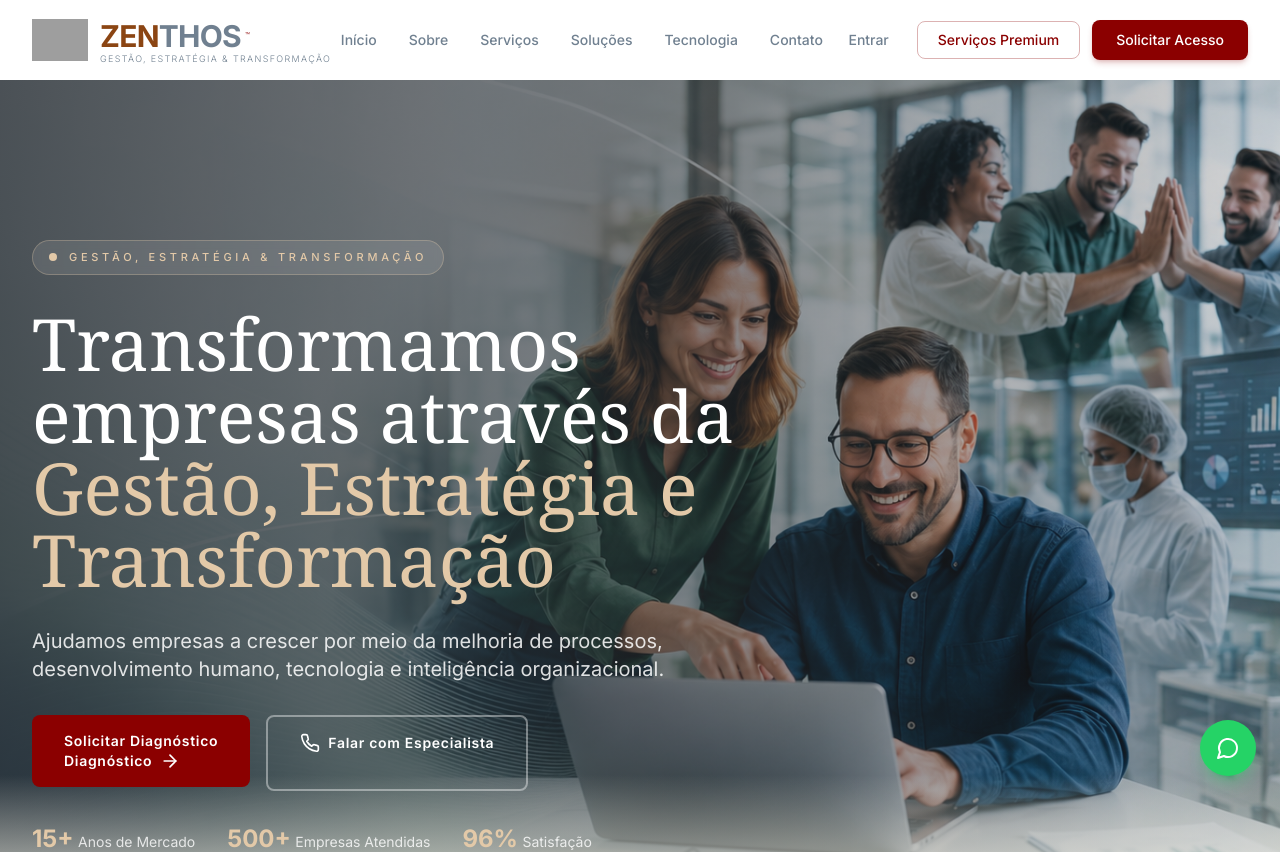
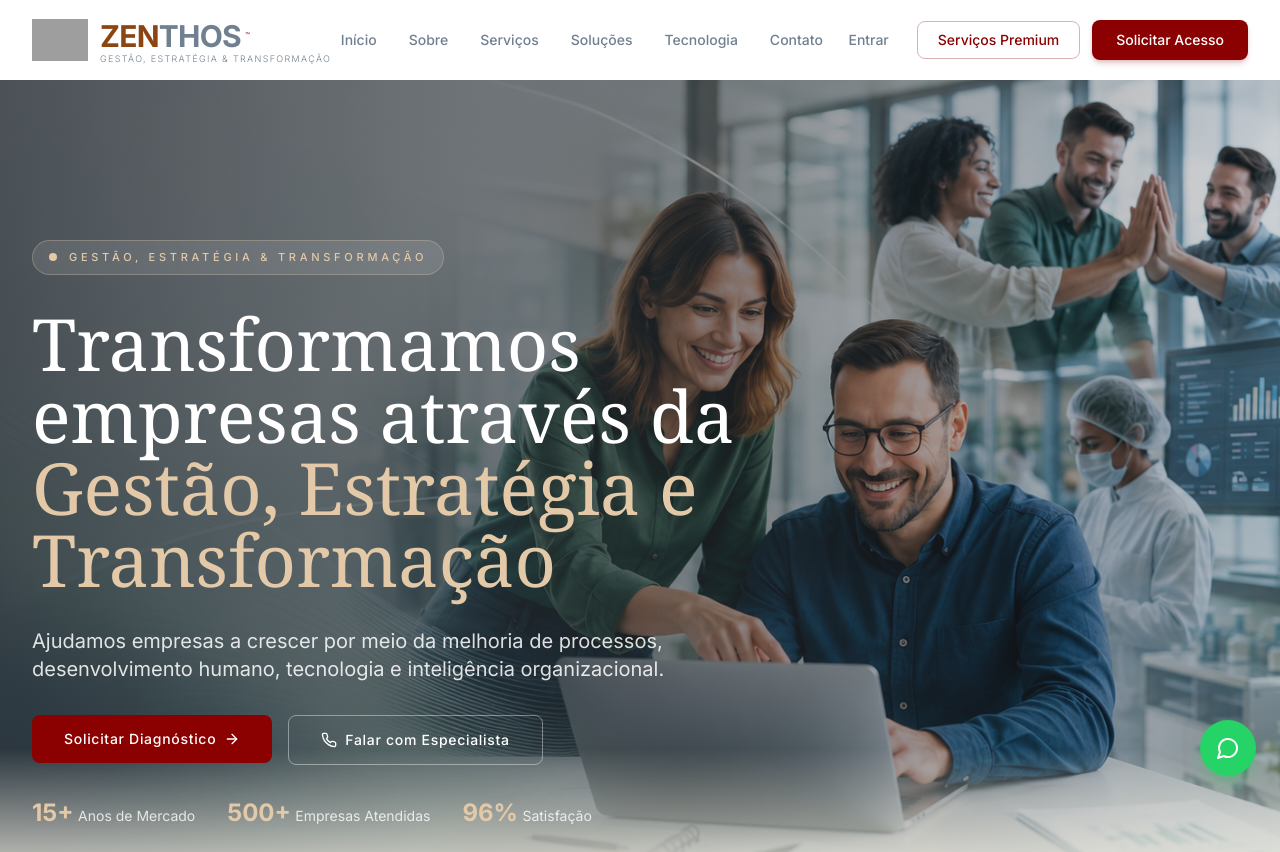
Before and after one commit to trivoroficial/consult_recruit, a Next.js app: page / in a window 1280 px wide. Shown: the top 852 px of the page. Built offline with nearby package versions, Linux system fonts and the light colour scheme; grey boxes are pictures that could not be loaded.

Commit message:
Update page.tsx

```diff
--- a/src/app/(public)/page.tsx
+++ b/src/app/(public)/page.tsx
@@ -141,25 +141,21 @@ export default function Home() {
               Ajudamos empresas a crescer por meio da melhoria de processos, desenvolvimento humano, tecnologia e inteligência organizacional.
             </motion.p>
 
-            {/* BOTÕES: Diagnóstico e Especialista */}
+            {/* BOTÕES: Diagnóstico e Especialista - SEM TEXTO REPETIDO */}
             <motion.div className="flex flex-col gap-4 sm:flex-row" initial={{ opacity: 0, y: 24 }} animate={{ opacity: 1, y: 0 }} transition={{ delay: 0.3, duration: 0.85 }}>
               <Link href="/cadastro">
-                <button className="group relative px-8 py-4 text-sm font-semibold tracking-wider text-white bg-[#8B0000] rounded-lg overflow-hidden transition-all duration-300 hover:shadow-xl hover:-translate-y-1">
-                  <span className="relative z-10">Solicitar Diagnóstico</span>
+                <button className="relative px-8 py-3.5 text-sm font-medium tracking-wider text-white bg-[#8B0000] rounded-lg overflow-hidden transition-all duration-300 hover:shadow-xl hover:-translate-y-1 group">
+                  <span className="relative z-10 flex items-center gap-2">
+                    Solicitar Diagnóstico <ArrowRight className="h-4 w-4" />
+                  </span>
                   <span className="absolute inset-0 bg-[#E3C9A8] transform translate-y-full group-hover:translate-y-0 transition-transform duration-300"></span>
-                  <span className="relative z-10 flex items-center gap-2">
-                    Diagnóstico <ArrowRight className="h-5 w-5" />
-                  </span>
                 </button>
               </Link>
-              <a href={whatsappUrl} target="_blank" rel="noopener noreferrer" className="group relative px-8 py-4 text-sm font-semibold tracking-wider text-white border-2 border-white/40 rounded-lg overflow-hidden transition-all duration-300 hover:shadow-xl hover:-translate-y-1">
+              <a href={whatsappUrl} target="_blank" rel="noopener noreferrer" className="relative px-8 py-3.5 text-sm font-medium tracking-wider text-white border border-white/40 rounded-lg overflow-hidden transition-all duration-300 hover:shadow-xl hover:-translate-y-1 group">
                 <span className="relative z-10 flex items-center gap-2">
-                  <Phone className="h-5 w-5" /> Falar com Especialista
+                  <Phone className="h-4 w-4" /> Falar com Especialista
                 </span>
                 <span className="absolute inset-0 bg-white transform translate-y-full group-hover:translate-y-0 transition-transform duration-300"></span>
-                <span className="relative z-10 text-transparent group-hover:text-[#8B0000] transition-colors duration-300 flex items-center gap-2">
-                  <Phone className="h-5 w-5" /> Falar com Especialista
-                </span>
               </a>
             </motion.div>
 
@@ -321,16 +317,18 @@ export default function Home() {
           <p className="mt-4 text-[#A1A8AE] max-w-2xl mx-auto">Vamos conversar e construir juntos o próximo capítulo da sua história.</p>
           <div className="mt-8 flex flex-col justify-center gap-3 sm:flex-row">
             <Link href="/cadastro">
-              <button className="group relative px-8 py-4 text-sm font-semibold tracking-wider text-white bg-[#8B0000] rounded-lg overflow-hidden transition-all duration-300 hover:shadow-xl hover:-translate-y-1">
-                <span className="relative z-10 flex items-center gap-2">Diagnóstico <ArrowRight className="h-5 w-5" /></span>
+              <button className="relative px-8 py-3.5 text-sm font-medium tracking-wider text-white bg-[#8B0000] rounded-lg overflow-hidden transition-all duration-300 hover:shadow-xl hover:-translate-y-1 group">
+                <span className="relative z-10 flex items-center gap-2">
+                  Solicitar Diagnóstico <ArrowRight className="h-4 w-4" />
+                </span>
                 <span className="absolute inset-0 bg-[#E3C9A8] transform translate-y-full group-hover:translate-y-0 transition-transform duration-300"></span>
-                <span className="relative z-10 text-transparent group-hover:text-[#8B0000] transition-colors duration-300 flex items-center gap-2">Diagnóstico <ArrowRight className="h-5 w-5" /></span>
               </button>
             </Link>
-            <a href={whatsappUrl} target="_blank" rel="noopener noreferrer" className="group relative px-8 py-4 text-sm font-semibold tracking-wider text-white border-2 border-white/40 rounded-lg overflow-hidden transition-all duration-300 hover:shadow-xl hover:-translate-y-1">
-              <span className="relative z-10 flex items-center gap-2"><Phone className="h-5 w-5" /> Especialista</span>
+            <a href={whatsappUrl} target="_blank" rel="noopener noreferrer" className="relative px-8 py-3.5 text-sm font-medium tracking-wider text-white border border-white/40 rounded-lg overflow-hidden transition-all duration-300 hover:shadow-xl hover:-translate-y-1 group">
+              <span className="relative z-10 flex items-center gap-2">
+                <Phone className="h-4 w-4" /> Falar com Especialista
+              </span>
               <span className="absolute inset-0 bg-white transform translate-y-full group-hover:translate-y-0 transition-transform duration-300"></span>
-              <span className="relative z-10 text-transparent group-hover:text-[#8B0000] transition-colors duration-300 flex items-center gap-2"><Phone className="h-5 w-5" /> Especialista</span>
             </a>
           </div>
         </div>
```
